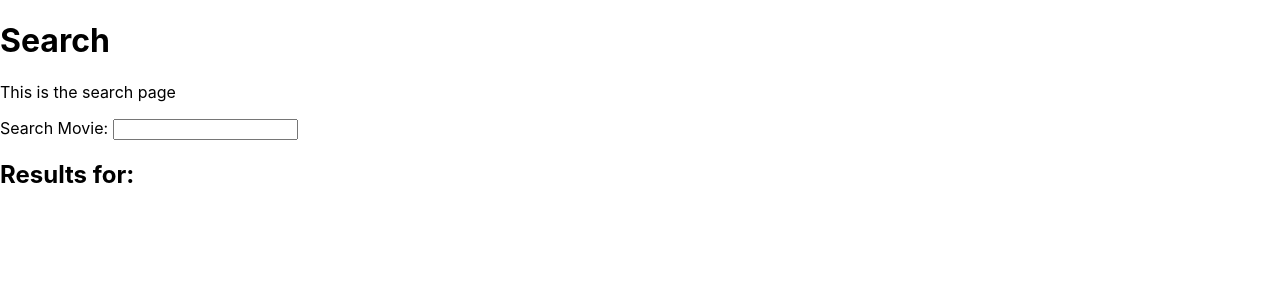
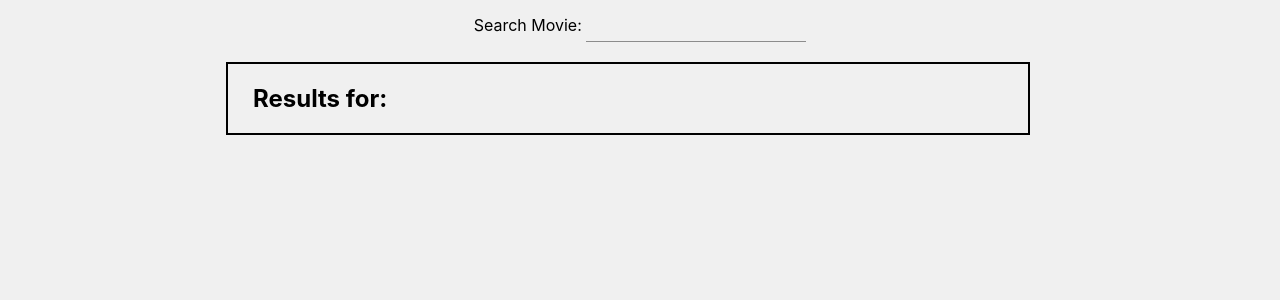
Before and after one commit to lucassherwin/the-shoppies, a React (Create React App) app: page / in a window 1280 px wide. Shown: the top 300 px of the page. Built offline with nearby package versions, Linux system fonts and the light colour scheme.

Commit message:
added styling

```diff
--- a/package.json
+++ b/package.json
@@ -3,10 +3,14 @@
   "version": "0.1.0",
   "private": true,
   "dependencies": {
+    "@material-ui/core": "^4.11.0",
+    "@material-ui/icons": "^4.9.1",
+    "@material-ui/lab": "^4.0.0-alpha.56",
     "@testing-library/jest-dom": "^4.2.4",
     "@testing-library/react": "^9.3.2",
     "@testing-library/user-event": "^7.1.2",
     "axios": "^0.20.0",
+    "material-ui-icons": "^1.0.0-beta.36",
     "react": "^16.13.1",
     "react-dom": "^16.13.1",
     "react-scripts": "3.4.3"
--- a/src/App.css
+++ b/src/App.css
@@ -36,3 +36,48 @@
     transform: rotate(360deg);
   }
 }
+
+body {
+  background-color:  	#F0F0F0;
+}
+
+#movieSearchBar {
+  outline: 5px black;
+}
+
+#movieComponent {
+  text-align: center;
+  padding-top: 10px;
+}
+
+#nominationsComponent {
+  border: 2px solid black;
+  width: 600px;
+  margin-top: 370px;
+  margin-left: 400px;
+  align-self: auto;
+}
+
+#nominationsHeader {
+  text-align: left;
+  margin-left: 25px;
+  margin-top: 30px;
+}
+
+#nominationsList {
+  text-align: left;
+  /* margin-top: 40px; */
+}
+
+#resultsComponent {
+  /* text-align: left; */
+  border: 2px solid black;
+  width: 800px;
+  position: absolute;
+  right: 250px;
+  margin-top: 20px;;
+}
+
+#resultsHeader {
+  margin-left: 25px;
+}
--- a/src/App.js
+++ b/src/App.js
@@ -2,6 +2,7 @@ import React, { Component } from 'react';
 import Search from './components/Search.js';
 import axios from 'axios';
 import Nominations from './components/Nominations.js';
+import './App.css';
 
 export class App extends Component {
     state = {
@@ -26,7 +27,7 @@ export class App extends Component {
                 if(!searchResults.includes(resultString)) //if it doesnt already include the value
                 {
                     searchResults.push(resultString); //push the whole movie obj that is returned into the array
-                    console.log('search results: ', searchResults);
+                    // console.log('search results: ', searchResults);
                     this.setState({searchResults}); //set it to state
                 }
             }
@@ -34,16 +35,21 @@ export class App extends Component {
     }
 
     nominate = (movieTitle) => {
-        let movie = movieTitle.target.previousSibling.wholeText; //gets movie string from list item
+        // console.log(movieTitle.target.parentElement.parentElement.firstChild.data);
+        // let movie = movieTitle.target.previousSibling.wholeText; //gets movie string from list item
+        let movie = movieTitle.target.parentElement.parentElement.firstChild.data; //gets movie string from list item -> had to change because of material ui
         let nominations = this.state.nominations;
         if(this.state.nominations.length === 4) //next nomination will fill the array
         {
             nominations.push(movie.trim());
+            // console.log({movie, nominations});
             this.setState({nominations});
-            console.log(document.getElementById('movieSearchBar').value);
+            localStorage['nominations'] = JSON.stringify(this.state.nominations); //set localstorage array to nominations from state
+            // console.log(document.getElementById('movieSearchBar').value);
             document.getElementById('movieSearchBar').value='';
             this.setState({searchResults: []}); //reset search results after nominating a movie
-            alert('You have selected 5 nominations!');
+            // alert('You have selected 5 nominations!');
+
         }
         else if(this.state.nominations.length < 4)
         {
@@ -53,7 +59,7 @@ export class App extends Component {
             localStorage['nominations'] = JSON.stringify(this.state.nominations); //set localstorage array to nominations from state
             this.setState({searchResults: []}); //reset search results after nominating a movie
         }
-        console.log('nominations: ',  this.state.nominations);
+        // console.log('nominations: ',  this.state.nominations);
     }
 
     removeNomination = (title) => {
--- a/src/components/Nominations.js
+++ b/src/components/Nominations.js
@@ -1,18 +1,23 @@
-import React, { Component } from 'react'
+import React, { Component } from 'react';
+import Button from '@material-ui/core/Button';
 
 export class Nominations extends Component {
     render() {
         return (
-            <div>
-                <h1>Nominations</h1>
-                <ul>
-                    {this.props.nominations.map((movie, index) => (
-                        <li key={index}>{movie} <button onClick={() => this.props.removeNomination(movie)}>Remove</button></li>
-                    ))}
-                </ul>
+            <div id='nominationsComponent'>
+                <h1 id='nominationsHeader'>Nominations</h1>
+                <div id='nominationsList'>
+                    <ul>
+                        {this.props.nominations.map((movie, index) => (
+                            <li key={index}>{movie} <Button onClick={() => this.props.removeNomination(movie)} variant="contained" color="secondary" >Remove</Button> </li>
+                        ))}
+                    </ul>
+                </div>
             </div>
         )
     }
 }
 
 export default Nominations
+
+//<button onClick={() => this.props.removeNomination(movie)}>Remove</button>
--- a/src/components/Search.js
+++ b/src/components/Search.js
@@ -1,23 +1,25 @@
 import React, { Component } from 'react';
+import Button from '@material-ui/core/Button';
+import Input from '@material-ui/core/Input';
+import '../App.css'
 
 export class Search extends Component {
     render() {
         return (
             <div>
-                <div>
-                    <h1>Search</h1>
-                    <p>This is the search page</p>
+                <div id='movieComponent'>
+                    {/* <h1>Search</h1> */}
                     <form>
                         <label>
-                        Search Movie: <input type='text' name='movie' onChange={this.props.handleSearch} id='movieSearchBar' />
+                        Search Movie: <Input type='text' name='movie' onChange={this.props.handleSearch} id='movieSearchBar' />
                         </label>
                     </form>
                 </div>
-                <div>
-                    <h2>{`Results for: ${this.props.searchTerm}`}</h2>
+                <div id='resultsComponent'>
+                    <h2 id='resultsHeader'>{`Results for: ${this.props.searchTerm}`}</h2>
                     <ul>
                         {this.props.searchResults.map((movie, index) => (
-                            <li key={index}>{movie} <button onClick={this.props.nominate} disabled={this.props.nominations.includes(movie)}>Nominate</button></li>
+                            <li key={index}>{movie} <Button variant='contained' onClick={this.props.nominate} disabled={this.props.nominations.includes(movie)} size='small'>Nominate</Button></li>
                         ))}
                     </ul>
                 </div>
@@ -27,3 +29,5 @@ export class Search extends Component {
 }
 
 export default Search
+// {/* <button onClick={this.props.nominate} disabled={this.props.nominations.includes(movie)}>Nominate</button> */}
+//<input type='text' name='movie' onChange={this.props.handleSearch} id='movieSearchBar' />
```
Also changed, not shown: 1 other file (tests, documents, lock files or other folders).
